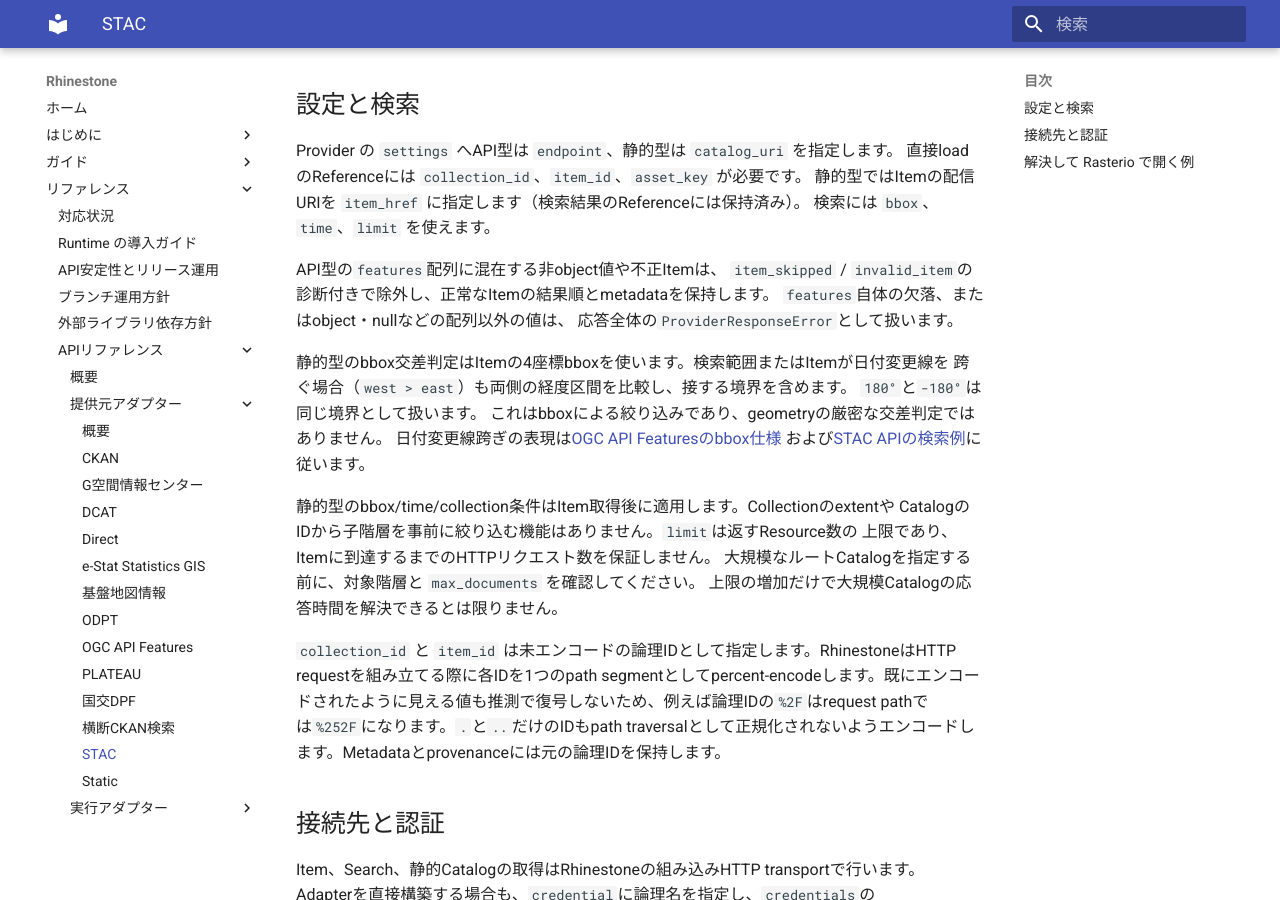
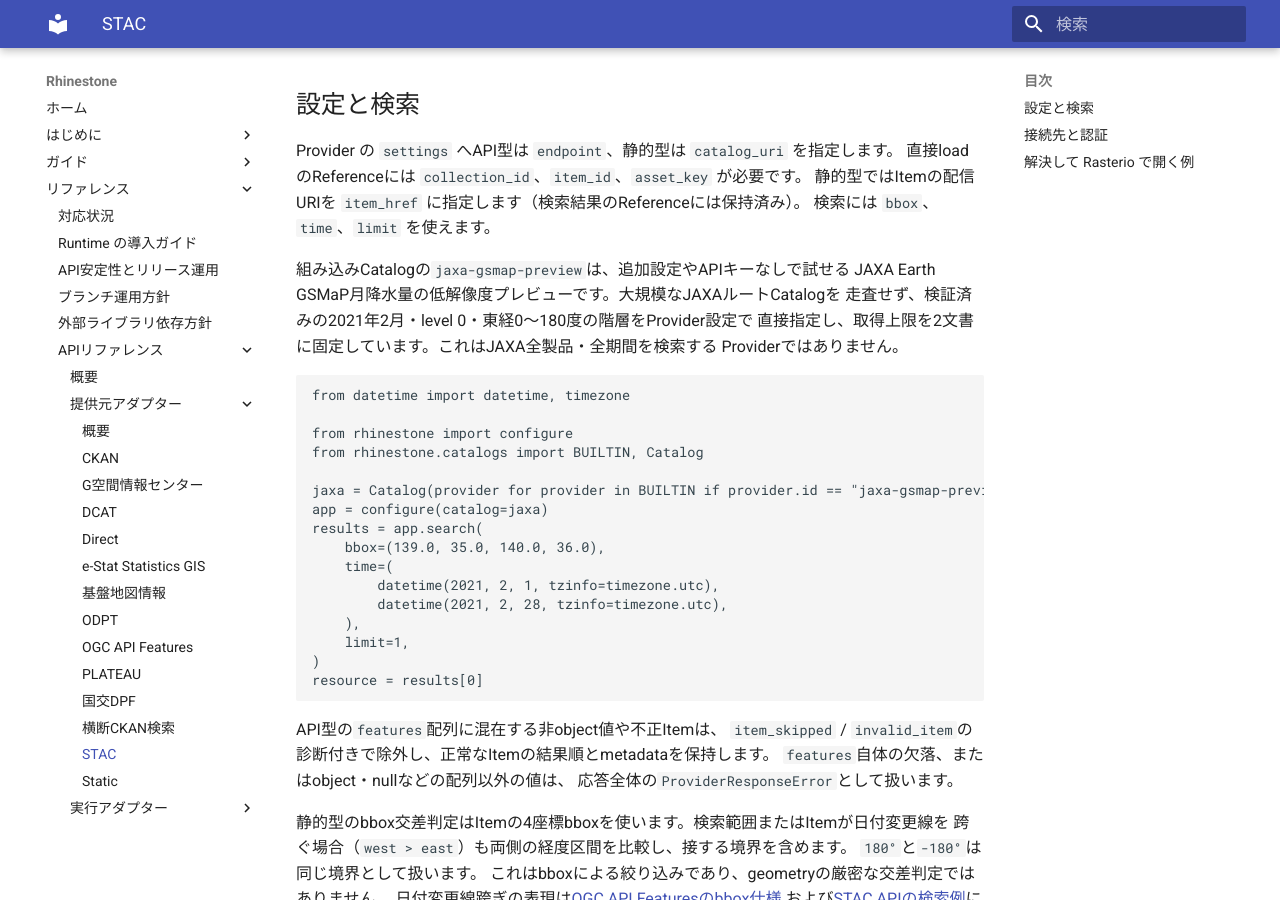
Before and after one commit to u-kitazawa/rhinestone, an MkDocs documentation site: the page built from docs/api/adapters/stac.md, in a window 1280 px wide and 900 px high, scrolled down 708 px. Built offline with MkDocs 1.6.1 and Material for MkDocs 9.7.7, drawn with Linux system fonts in a browser that asks for light colours.

Commit message:
feat: add bounded JAXA GSMaP preview

````diff
--- a/docs/api/adapters/stac.md
+++ b/docs/api/adapters/stac.md
@@ -32,6 +32,31 @@ Provider の `settings` へAPI型は `endpoint`、静的型は `catalog_uri` を
 直接loadのReferenceには `collection_id`、`item_id`、`asset_key` が必要です。
 静的型ではItemの配信URIを `item_href` に指定します（検索結果のReferenceには保持済み）。
 検索には `bbox`、`time`、`limit` を使えます。
+
+組み込みCatalogの`jaxa-gsmap-preview`は、追加設定やAPIキーなしで試せる
+JAXA Earth GSMaP月降水量の低解像度プレビューです。大規模なJAXAルートCatalogを
+走査せず、検証済みの2021年2月・level 0・東経0〜180度の階層をProvider設定で
+直接指定し、取得上限を2文書に固定しています。これはJAXA全製品・全期間を検索する
+Providerではありません。
+
+```python
+from datetime import datetime, timezone
+
+from rhinestone import configure
+from rhinestone.catalogs import BUILTIN, Catalog
+
+jaxa = Catalog(provider for provider in BUILTIN if provider.id == "jaxa-gsmap-preview")
+app = configure(catalog=jaxa)
+results = app.search(
+    bbox=(139.0, 35.0, 140.0, 36.0),
+    time=(
+        datetime(2021, 2, 1, tzinfo=timezone.utc),
+        datetime(2021, 2, 28, tzinfo=timezone.utc),
+    ),
+    limit=1,
+)
+resource = results[0]
+```
 
 API型の`features`配列に混在する非object値や不正Itemは、
 `item_skipped` / `invalid_item`の診断付きで除外し、正常なItemの結果順とmetadataを保持します。
````
Also changed, not shown: docs/api.md (+3 -1 lines), docs/api/provider-adapters.md (+1 -1 lines), docs/search-capabilities.md (+1 -1 lines), src/rhinestone/adapters/provider/stac/README.md (+4 -0 lines), 5 other files.
